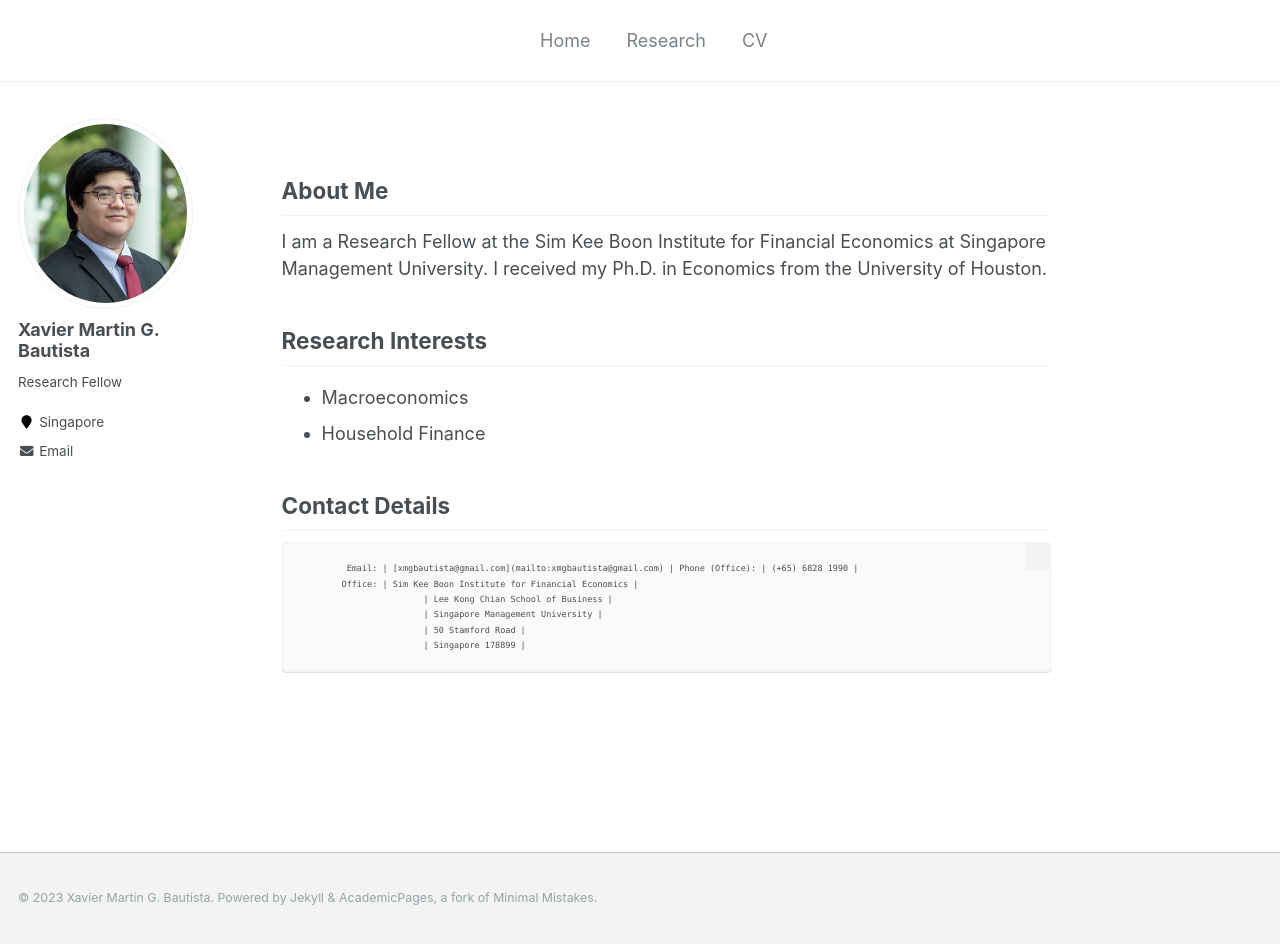
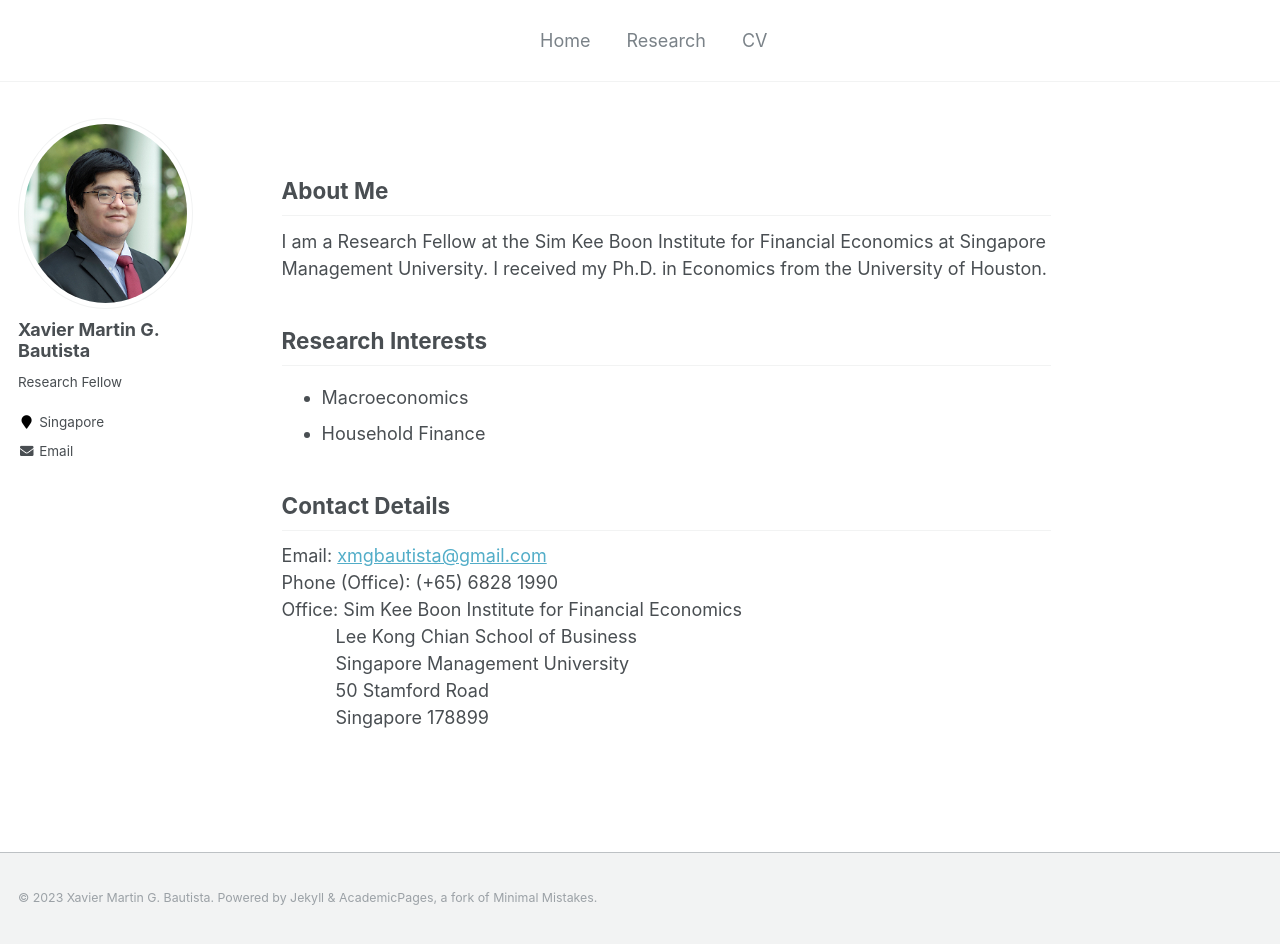
Before and after one commit to xmgbautista/xmgbautista.github.io, a Jekyll site: the page built from _pages/about.md, in a window 1280 px wide and 944 px high. Built offline with Jekyll 4.4.1, drawn with Linux system fonts in a browser that asks for light colours.

Commit message:
Update about.md

```diff
--- a/_pages/about.md
+++ b/_pages/about.md
@@ -25,10 +25,10 @@ Economics from the University of Houston.
 * Household Finance
 
 ## Contact Details
-		 Email: | [xmgbautista@gmail.com](mailto:xmgbautista@gmail.com) |
-Phone (Office): | (+65) 6828 1990 |
-		Office: | Sim Kee Boon Institute for Financial Economics |
-				| Lee Kong Chian School of Business |
-				| Singapore Management University |
-				| 50 Stamford Road |
-				| Singapore 178899 |
+Email: [xmgbautista@gmail.com](mailto:xmgbautista@gmail.com) <br>
+Phone (Office): (+65) 6828 1990 <br>
+Office: Sim Kee Boon Institute for Financial Economics <br>
+&emsp;&emsp;&emsp;Lee Kong Chian School of Business <br>
+&emsp;&emsp;&emsp;Singapore Management University <br>
+&emsp;&emsp;&emsp;50 Stamford Road <br>
+&emsp;&emsp;&emsp;Singapore 178899
```
